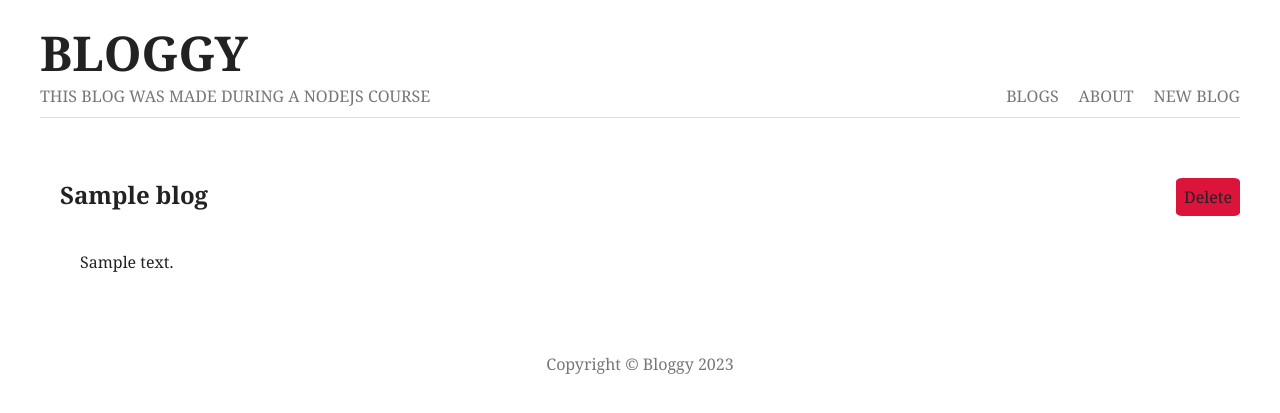
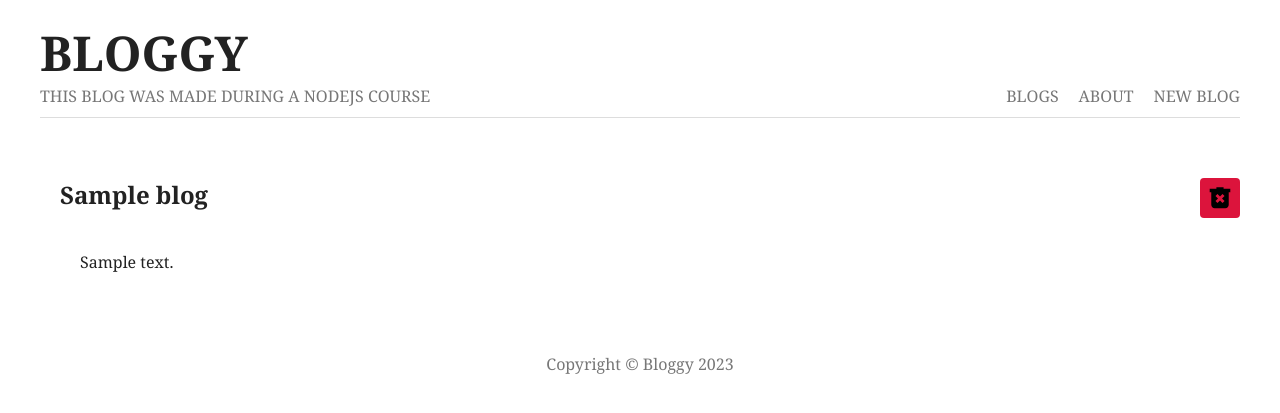
Before and after one commit to singak1/node-tutorial, a Node project: template client-server/views/details.ejs in a window 1280 px wide. Shown: the top 413 px of the page. Run offline with Node 20 templates, Linux system fonts and the light colour scheme; the template is opened without the code that fills it: most values are stand-ins (such as "Sample title", 1, 10 or a date in 2020).

Commit message:
Wraping up the tutorial

```diff
--- a/client-server/views/details.ejs
+++ b/client-server/views/details.ejs
@@ -7,7 +7,9 @@
             <div class="content">
                 <p><%= blog.body %></p>
             </div>
-            <a class="delete" data-doc="<%= blog._id %>">Delete</a>
+            <a class="delete" data-doc="<%= blog._id %>">
+                <img src="/trashicon.svg" alt="delete icon">
+            </a>
         </div>
         <%- include('./partials/footer.ejs') %>
 
--- a/controllers/blogController.js
+++ b/controllers/blogController.js
@@ -18,7 +18,7 @@ const blog_details = (req, res) => {
             res.render('details', {blog: result, title: "Blog Details"});
         })
         .catch((err) => {
-            console.log(err);
+            res.status(404).render('404', {title: 'Blog not found'});
         })
 }
 
```
Also changed, not shown: public/trashicon.svg (added).
